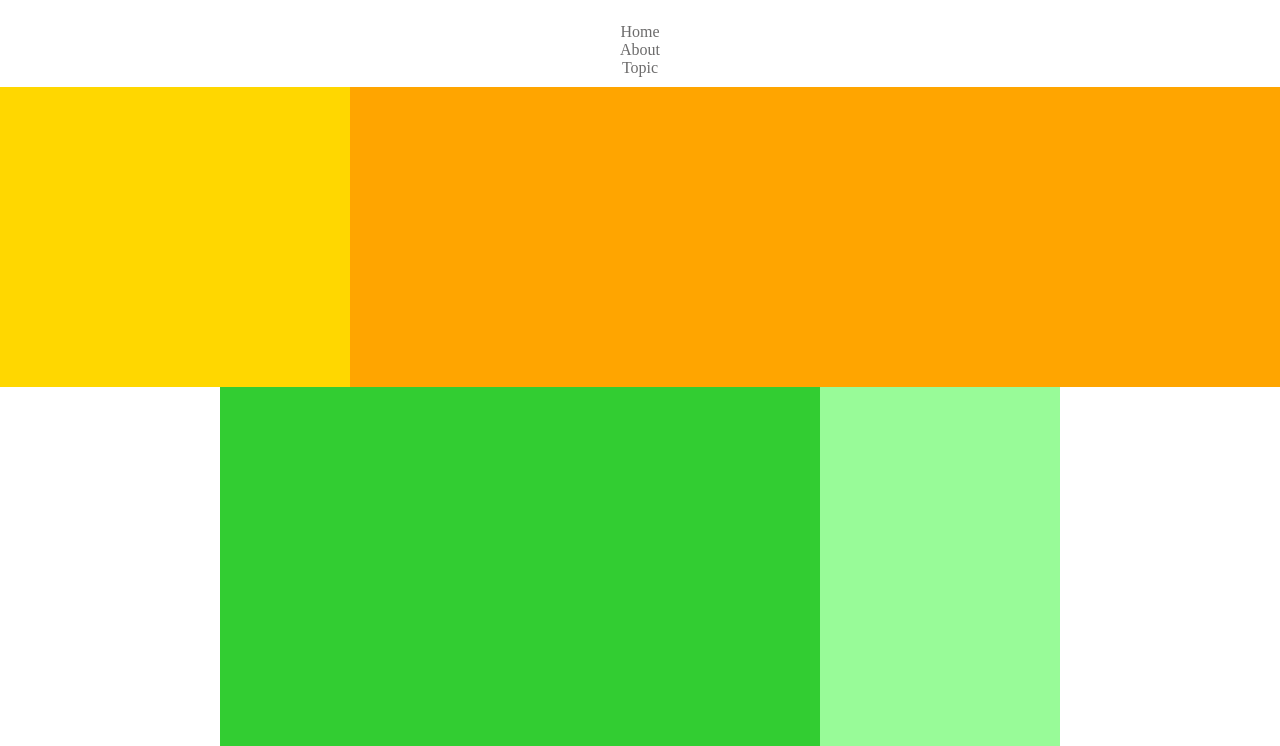
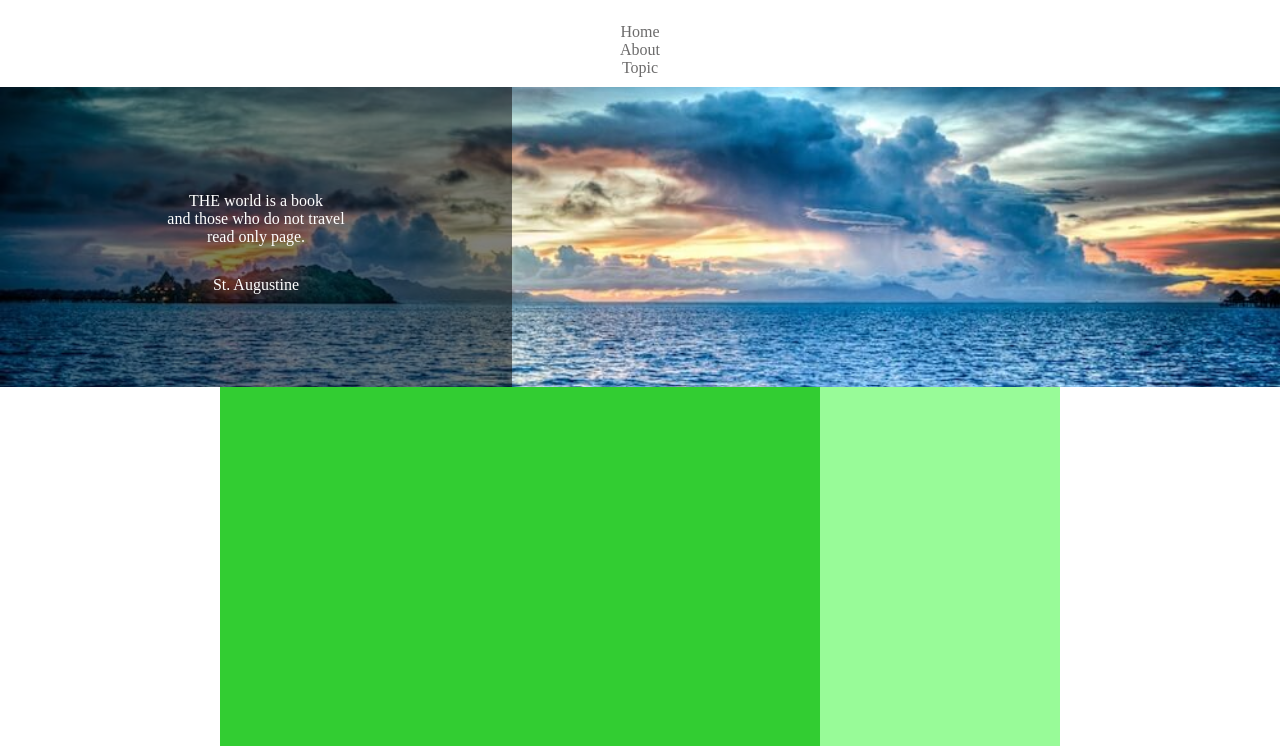
Before and after one commit to Kosan3/HTML-CSS, a plain HTML site: page caravan/index.html in a window 1280 px wide. Shown: the part 54-800 px from the top of the page. Drawn offline with Linux system fonts and the light colour scheme.

Commit message:
[Start]1-7

```diff
--- a/caravan/index.html
+++ b/caravan/index.html
@@ -21,7 +21,16 @@
 		</ul>
 	</nav>
 	<div class="main-visual">
-		<div class="main-visual-content"></div>
+		<div class="main-visual-content">
+			<p class="main-visual-text">
+				THE world is a book<br>
+				and those who do not travel<br>
+				read only page.
+			</p>
+			<p class="main-visual-name">
+				St. Augustine
+			</p>
+		</div>
 	</div>
 	<div class="main clearfix">
 		<div class="blog"></div>
--- a/caravan/style.css
+++ b/caravan/style.css
@@ -41,7 +41,26 @@ header .headline {
 .main-visual {
 	width: 100%;
 	height: 300px;
-	background-color: orange;
+	background-image: url(img/mv.jpg);
+	background-size: cover;
+	background-position: center;
+}
+
+.main-visual-content {
+	width: 40%;
+	height: 300px;
+	background-color: rgba( 0,0,0,0.5);
+	text-align: center;
+	padding-top: 105px;
+}
+
+.main-visual-text {
+	color: #fff;
+}
+
+.main-visual-name {
+	color: #fff;
+	margin-top: 30px;
 }
 
 .main {
@@ -76,9 +95,3 @@ footer {
 .footer-text {
 	color: #fff;
 }
-
-.main-visual-content {
-	width: 350px;
-	height: 300px;
-	background-color: gold;
-}
```
Also changed, not shown: caravan/img/mv.jpg (added).
